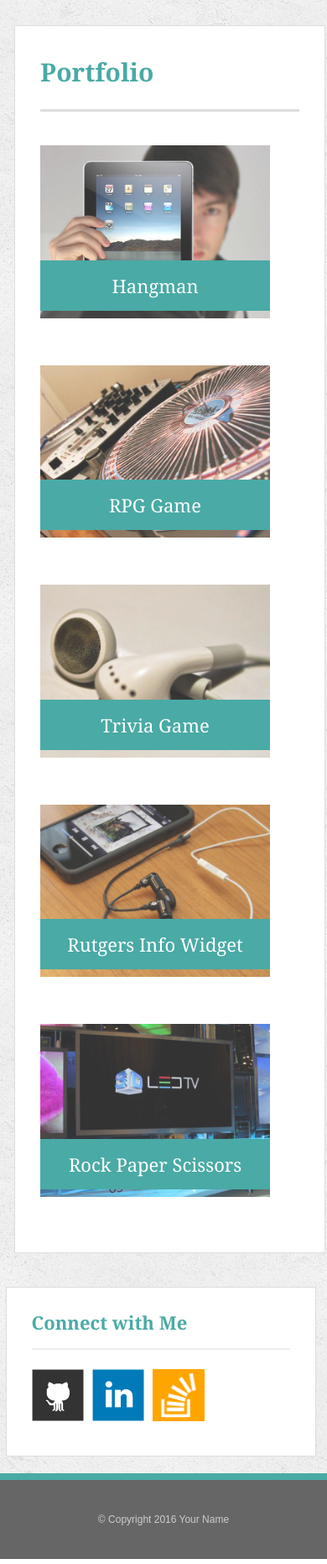
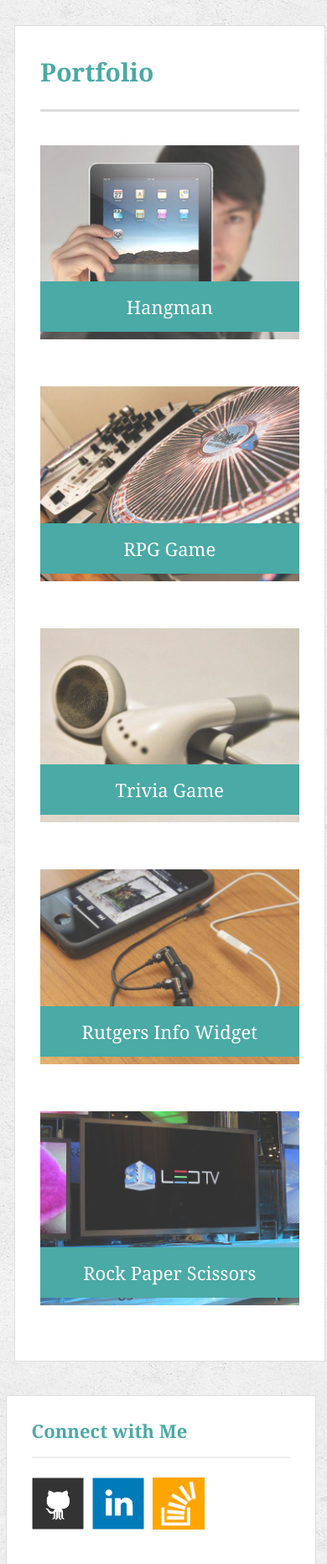
Before and after one commit to michaeledwards91/Responsive-Portfolio, a PHP site: page /portfolio.html in a window 390 px wide. Shown: the part 202-2064 px from the top of the page at 84% size. Run offline with PHP 8.4, Linux system fonts and the light colour scheme.

Commit message:
Completed styling all pages for 640px

```diff
--- a/assets/css/style.css
+++ b/assets/css/style.css
@@ -228,39 +228,35 @@ input[type=submit] {
     #logo {
         width: 100%;
     }
-
     nav {
         float: none;
         margin-top: 0px;
     }
-
     nav a {
         line-height: 55px;
         padding-left: 10%;
         padding-right: 10%;
     }
-
     #main-container {
         padding-top: 0px;
     }
-
     #masthead {
         position: static;
     }
-
     .main-section {
         width: 95%;
         margin-left: 17px;
     }
-
     .sidebar {
         max-width: 100%;
         width: 95%;
         margin-right: 13px;
     }
-
     .auth-image {
         float: none;
         width: 100%;
     }
+    .work {
+        width: 100%;
     }
+}
```
Lines whose indentation alone changed are shown as unchanged.
